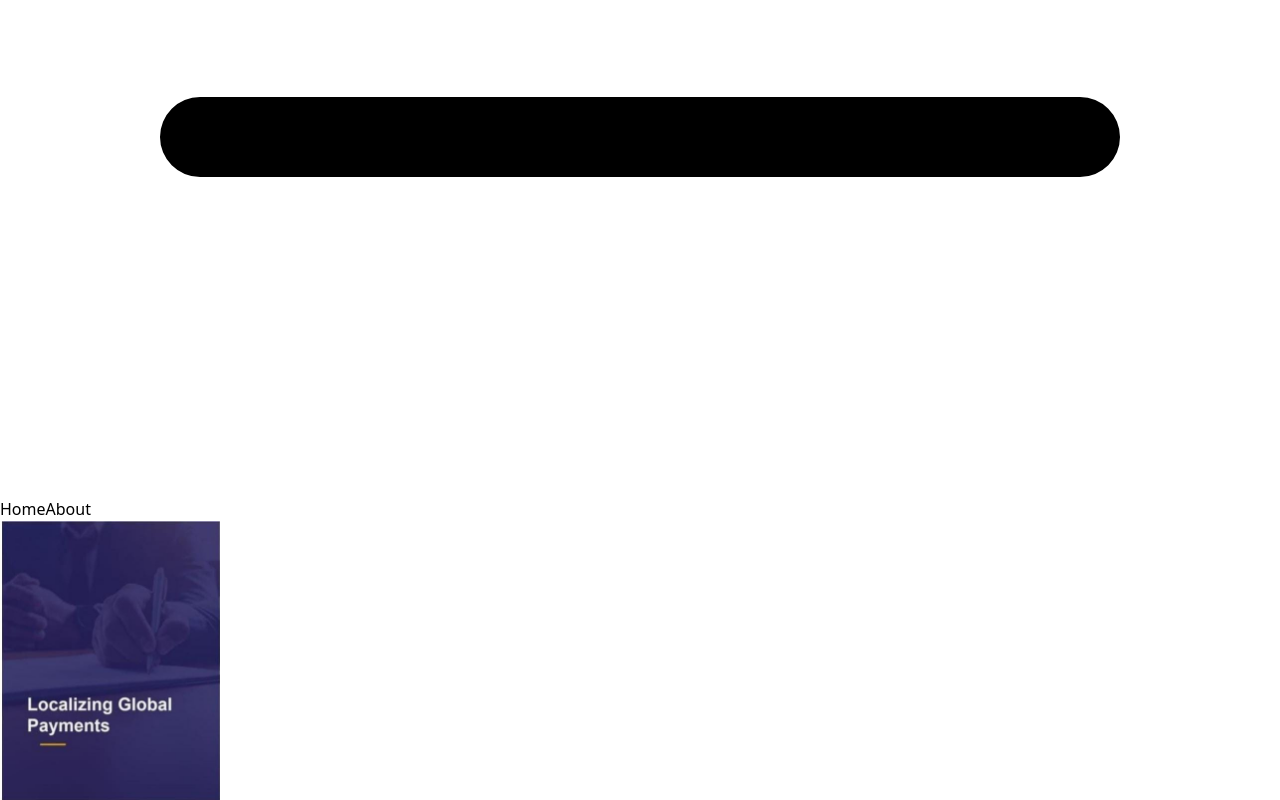
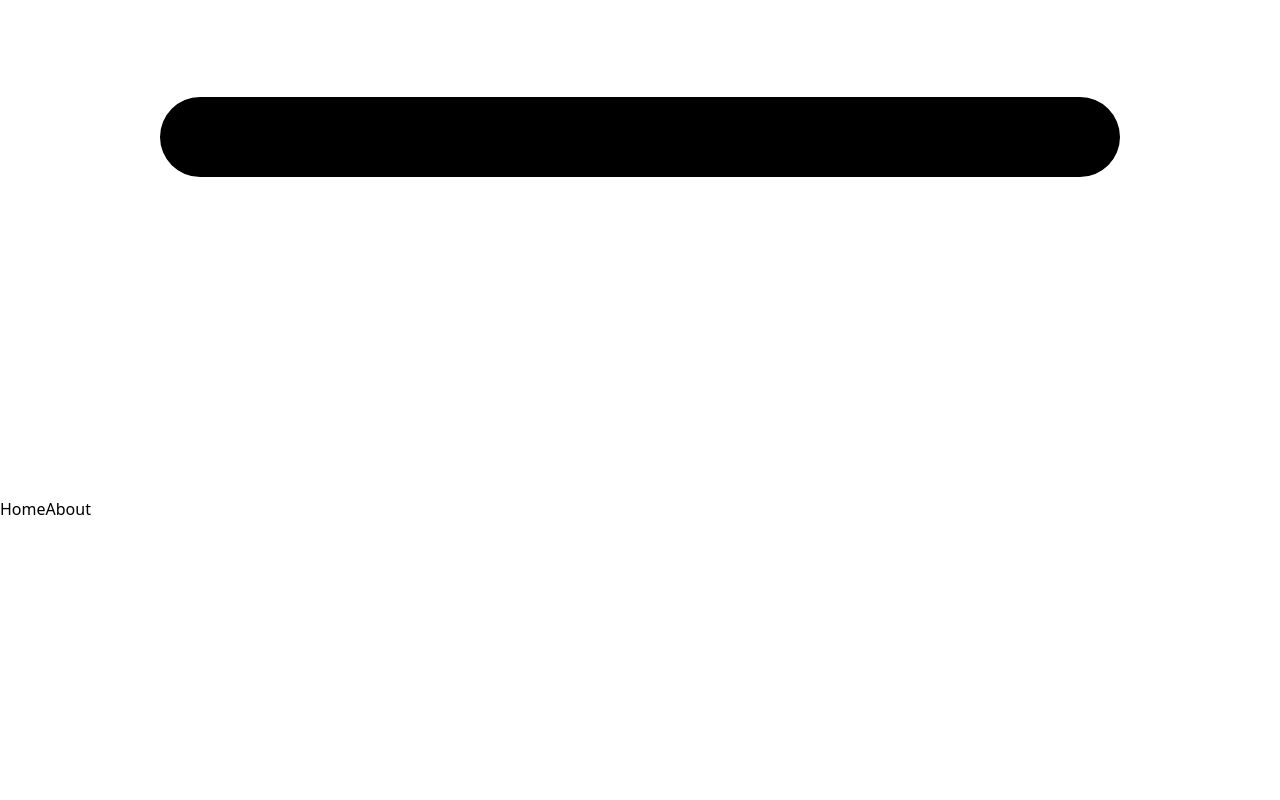
Before and after one commit to mbuimbogo/Global-pay, a React (Vite) app: page /about in a window 1280 px wide. Shown: the part 2063-2863 px from the top of the page. After the commit the page ends 2584 px from the top, so only its background shows below. Built offline with nearby package versions, Linux system fonts and the light colour scheme.

Commit message:
Add routing to the application

```diff
--- a/package.json
+++ b/package.json
@@ -11,7 +11,8 @@
   "dependencies": {
     "@heroicons/react": "^2.0.17",
     "react": "^18.2.0",
-    "react-dom": "^18.2.0"
+    "react-dom": "^18.2.0",
+    "react-router-dom": "^6.10.0"
   },
   "devDependencies": {
     "@types/react": "^18.0.28",
--- a/src/App.jsx
+++ b/src/App.jsx
@@ -1,17 +1,20 @@
-import Header from './components/Header'
-import About from './pages/About'
-import Home from './pages/Home'
+import { BrowserRouter as Router, Routes, Route } from "react-router-dom";
+import Header from "./components/Header";
+import About from "./pages/About";
+import Home from "./pages/Home";
 
 function App() {
-
-
   return (
-    <div >
-      <Header/>
-     <Home/>
-     <About/>
+    <div>
+      <Header />
+      <Router>
+        <Routes>
+          <Route exact path="/" Component={Home} />
+          <Route path="/about" Component={About} />
+        </Routes>
+      </Router>
     </div>
-  )
+  );
 }
 
-export default App
+export default App;
```
Also changed, not shown: 1 other file (tests, documents, lock files or other folders).
